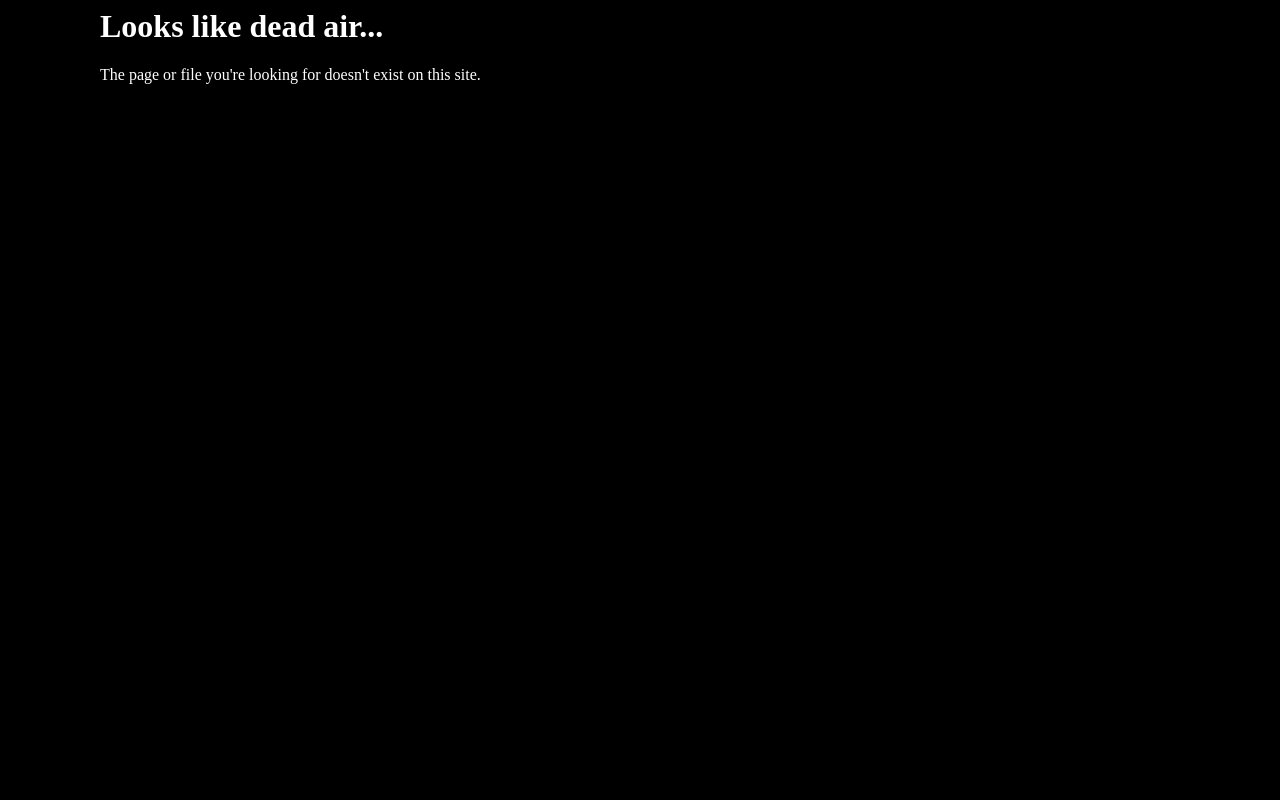
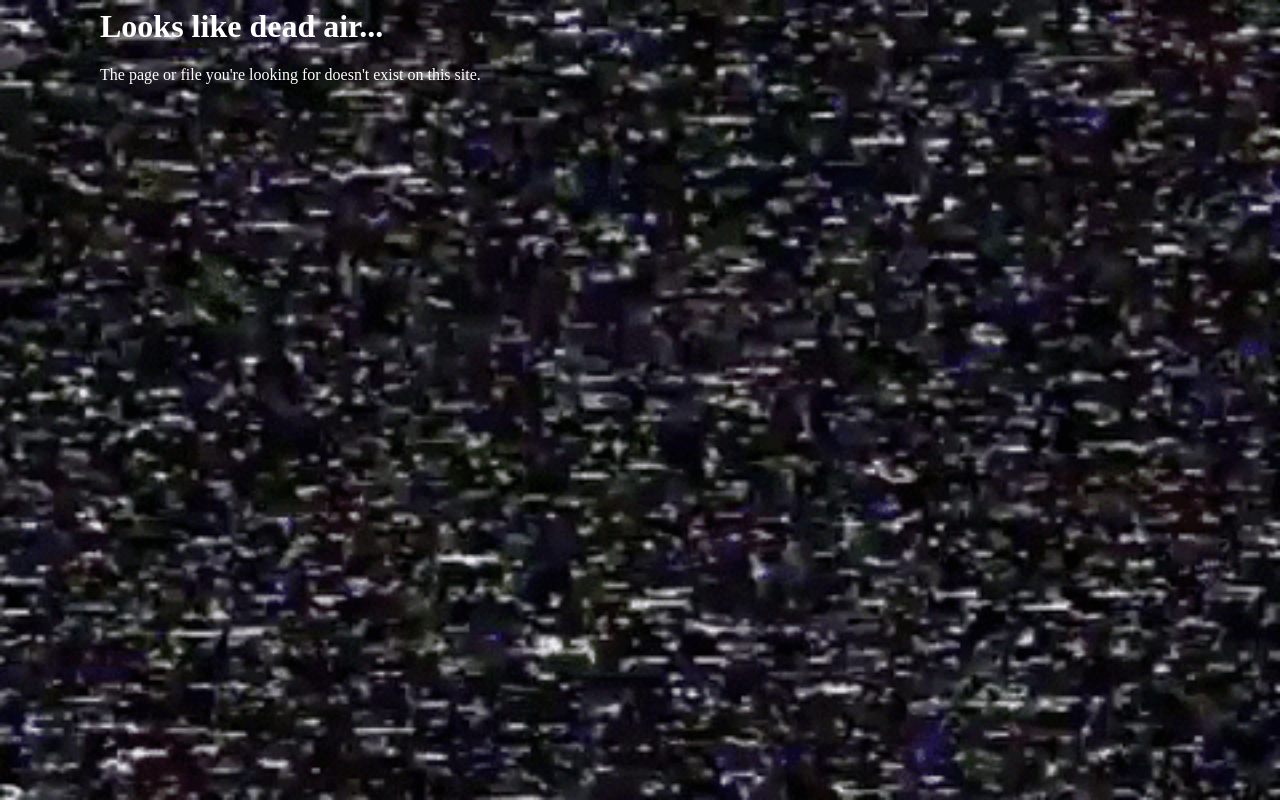
Before and after one commit to epc9020/784studios, a plain HTML site: page 404.html in a window 1280 px wide. Drawn offline with Linux system fonts and the light colour scheme.

Commit message:
Update 404.html

```diff
--- a/404.html
+++ b/404.html
@@ -5,7 +5,8 @@
   </head>
   <style>
     body {
-      background: url('/deadair.gif') cover;
+      background-image: url('/deadair.gif');
+      background-size: cover;
   </style>
   <body>
     <h1>
```
